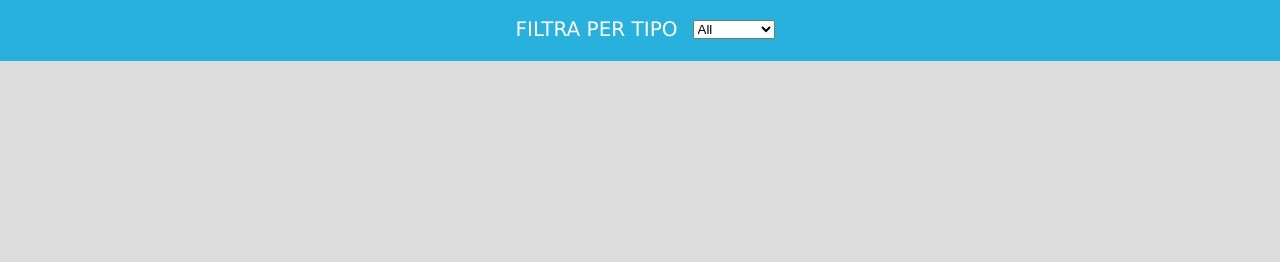
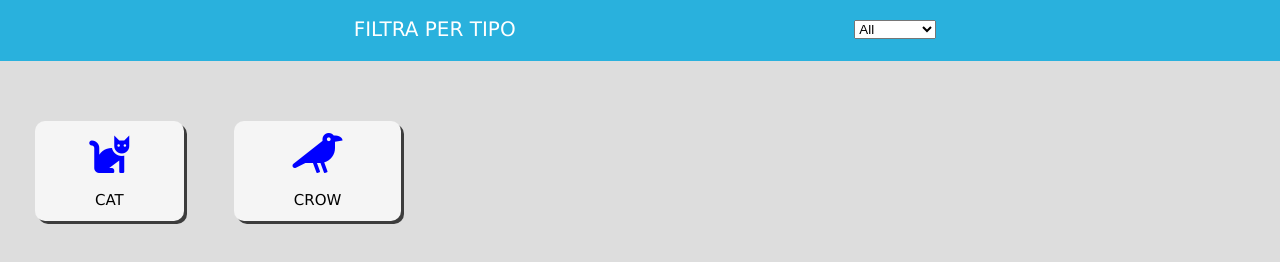
Before and after one commit to DomenicoLerose85/js-es6-icons, a plain HTML site: page index.html in a window 1280 px wide. Shown: the part 68-330 px from the top of the page. Drawn offline with Linux system fonts and the light colour scheme.

Commit message:
main_started

```diff
--- a/index.html
+++ b/index.html
@@ -31,7 +31,35 @@
 
     <!-- main -->
     <main>
+        <div class="container">
+            <div id="icons-container">
+                    <div class="icon">
+                        <div class="item flex-center">
+                            <i class="fas fa-cat"></i>
+                            <div class="item-text">
+                                <span>Cat</span>
+                            </div>
+                        </div>
+                        <div class="item flex-center">
+                            <i class="fas fa-crow"></i>
+                            <div class="item-text">
+                                <span>Crow</span>
+                            </div>
+                        </div>
+                    </div>
 
+                </div>
+
+
+
+
+
+
+
+
+            </div>
+
+        </div>
 
     </main>
     <!-- /main -->
--- a/style.css
+++ b/style.css
@@ -19,7 +19,7 @@ body{
 
 .flex-center{
     display: flex;
-    justify-content: center;
+    justify-content: space-evenly;
     align-items: center;
 }
 
@@ -56,3 +56,47 @@ span{
 }
 
 /* /header-bottom */
+
+/* main */
+
+
+#icons-container{
+    margin-top: 50px;
+    display: flex;
+    flex-wrap: wrap;
+}
+
+.icon{
+    width: calc(100% / 5);
+    padding: 10px;
+    display: flex;
+    justify-content: space-between;
+}
+
+.item{
+    width: 95%;
+    box-shadow: 3px 3px #3c3c3c;
+    height: 100px;
+    border-radius: 10px;
+    flex-direction: column;
+    background-color: #f5f5f5;
+    margin: 0 25px;
+    padding: 0 50px;
+
+}
+
+.item i{
+    font-size: 40px;
+    color: blue;
+}
+
+.item span{
+    font-size: 15px;
+    text-transform: uppercase;
+    line-height: 5px;
+}
+
+.item-text{
+    padding-top: 5px;
+}
+/* /main */
```
